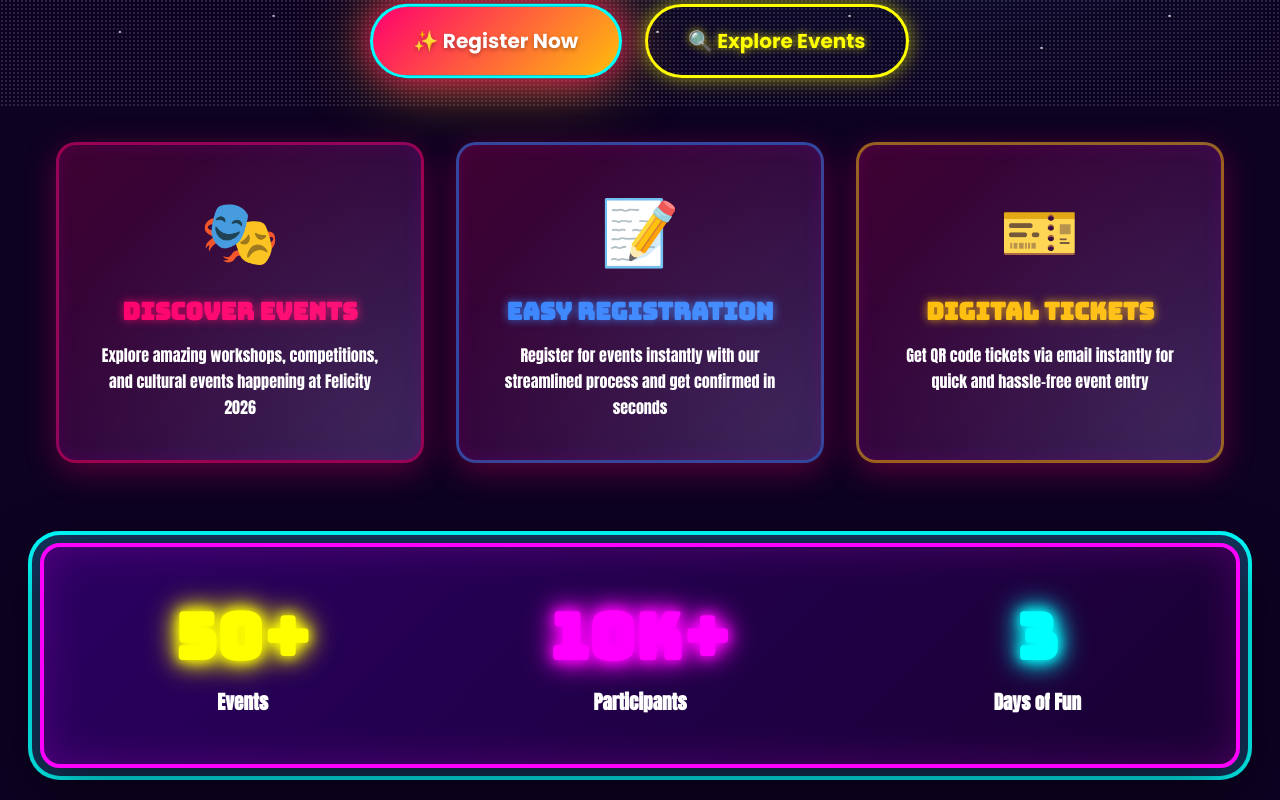
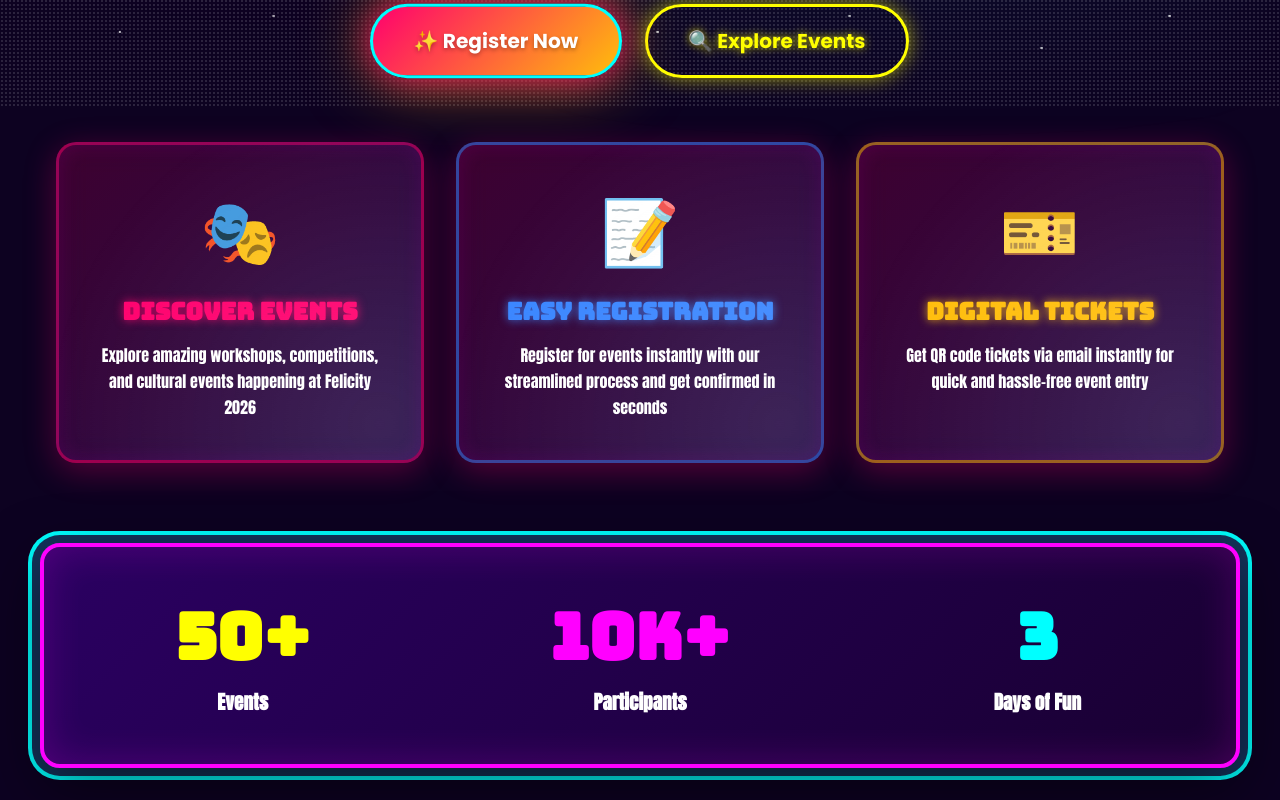
Before and after one commit to Imking640/Felicity_Event_Booking, a React (Create React App) app in the folder frontend/: page / in a window 1280 px wide. Shown: the part 693-1493 px from the top of the page. Built offline with nearby package versions, Linux system fonts and the light colour scheme; no server answers.

Commit message:
changes in ui

```diff
--- a/frontend/src/pages/Home.jsx
+++ b/frontend/src/pages/Home.jsx
@@ -218,7 +218,7 @@ const Home = () => {
             textAlign: 'center'
           }}>
             <div>
-              <h2 className="glow-text" style={{
+              <h2 className="" style={{
                 fontSize: '4rem',
                 fontWeight: '900',
                 color: '#ffff00',
@@ -233,7 +233,7 @@ const Home = () => {
               }}>Events</p>
             </div>
             <div>
-              <h2 className="glow-text" style={{
+              <h2 className="" style={{
                 fontSize: '4rem',
                 fontWeight: '900',
                 color: '#ff00ff',
@@ -248,7 +248,7 @@ const Home = () => {
               }}>Participants</p>
             </div>
             <div>
-              <h2 className="glow-text" style={{
+              <h2 className="" style={{
                 fontSize: '4rem',
                 fontWeight: '900',
                 color: '#00ffff',
```
